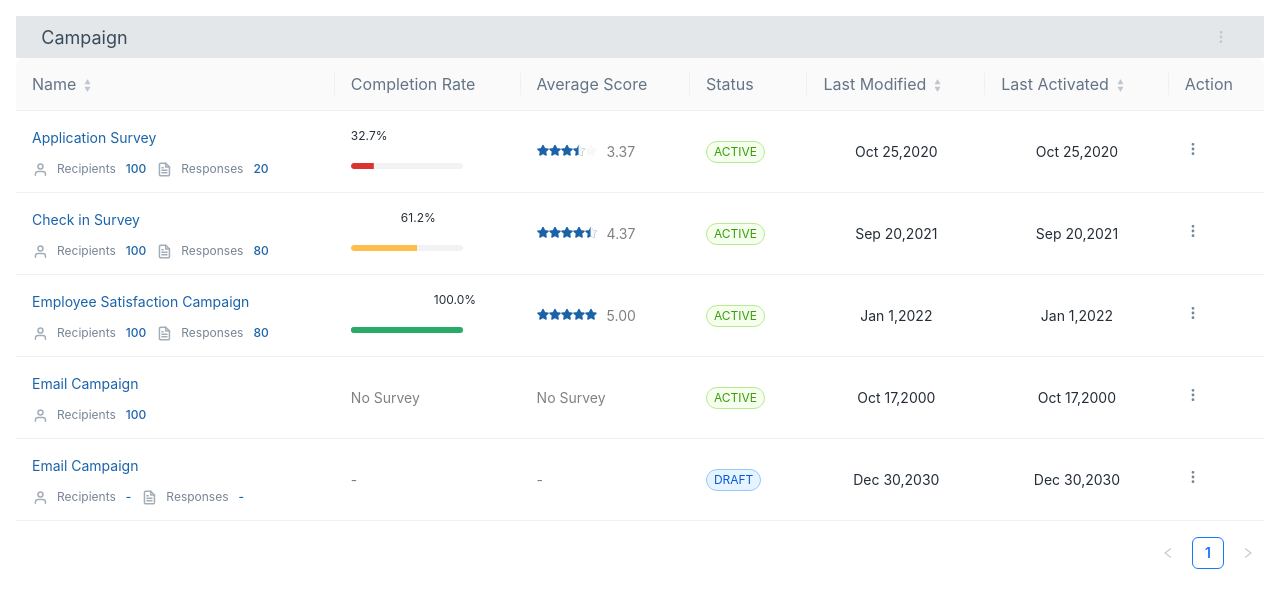
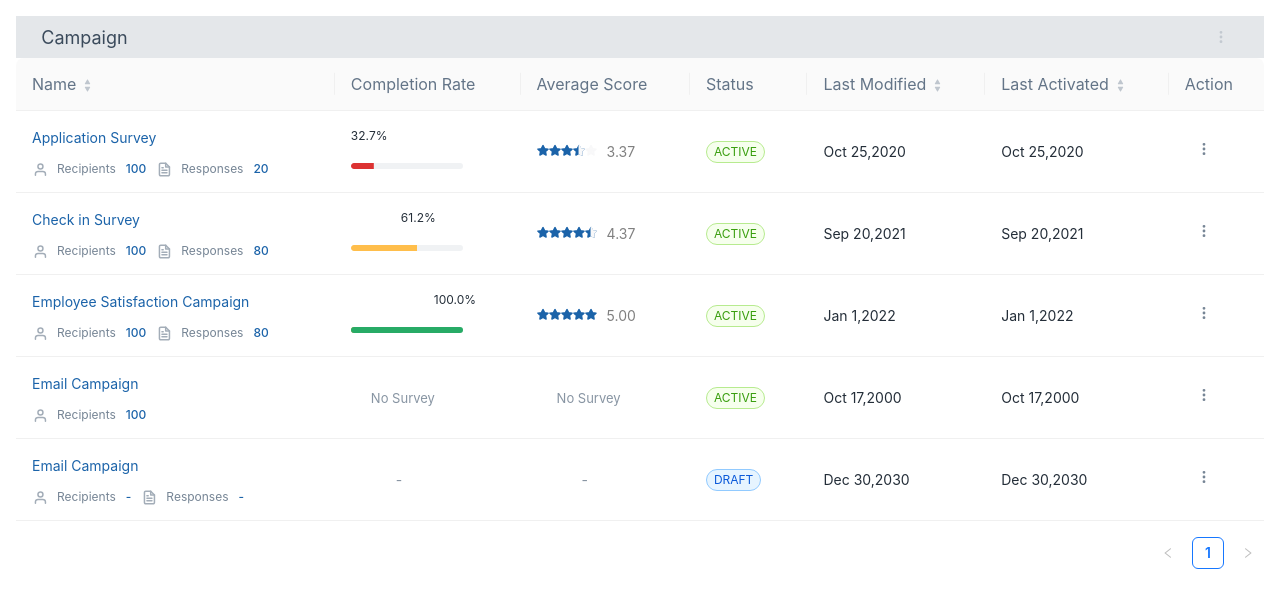
Before and after one commit to VishalGcod/CampaignTable, a React (Create React App) app in the folder campaign-design/: page / in a window 1280 px wide. Shown: the top 608 px of the page. Built offline with nearby package versions, Linux system fonts and the light colour scheme.

Commit message:
table task

```diff
--- a/campaign-design/src/antdTable/antdTableComp.js
+++ b/campaign-design/src/antdTable/antdTableComp.js
@@ -29,7 +29,11 @@ import {
   Date,
   RatingsNumber2,
   RatingsNumber3,
+  NoSurvey,
+  UnderScore,
+  DotDiv,
 } from "../styledComponents/styles";
+
 
 const columns = [
   {
@@ -63,12 +67,11 @@ const columns = [
     render: (_, { tags }) => (
       <>
         {tags.map((tag) => {
-          let color = tag.length > 5 ? 'green' : 'geekblue';
-          if (tag === 'Draft') {
-            color = 'blue';
-          }
-          else{
-            color = 'green';
+          let color = tag.length > 5 ? "green" : "geekblue";
+          if (tag === "Draft") {
+            color = "blue";
+          } else {
+            color = "green";
           }
           return (
             <StatusBtn color={color} key={tag}>
@@ -156,7 +159,7 @@ const data = [
     ),
     tags: ["Active"],
     date: <Date>Oct 25,2020</Date>,
-    action: <HeaderDot />,
+    action: <DotDiv><HeaderDot /></DotDiv>,
   },
   {
     key: "2",
@@ -201,7 +204,7 @@ const data = [
     ),
     tags: ["Active"],
     date: <Date>Sep 20,2021</Date>,
-    action: <HeaderDot />,
+    action: <DotDiv><HeaderDot /></DotDiv>,
   },
   {
     key: "3",
@@ -246,7 +249,7 @@ const data = [
     ),
     tags: ["Active"],
     date: <Date>Jan 1,2022</Date>,
-    action: <HeaderDot />,
+    action: <DotDiv><HeaderDot /></DotDiv>,
   },
   {
     key: "4",
@@ -262,11 +265,11 @@ const data = [
         </SvgsImages>
       </FirstData>
     ),
-    age: <Ratings>No Survey</Ratings>,
-    address: <AvgScore>No Survey</AvgScore>,
+    age: <NoSurvey>No Survey</NoSurvey>,
+    address: <NoSurvey>No Survey</NoSurvey>,
     tags: ["Active"],
     date: <Date>Oct 17,2000</Date>,
-    action: <HeaderDot />,
+    action: <DotDiv><HeaderDot /></DotDiv>,
   },
   {
     key: "5",
@@ -287,12 +290,13 @@ const data = [
         </SvgsImages>
       </FirstData>
     ),
-    age: <Ratings>-</Ratings>,
-    address: <AvgScore>-</AvgScore>,
+    age: <UnderScore>-</UnderScore>,
+    address: <UnderScore>-</UnderScore>,
     tags: ["Draft"],
     date: <Date>Dec 30,2030</Date>,
-    action: <HeaderDot />,
+    action: <DotDiv><HeaderDot /></DotDiv>,
   },
+
 ];
 export const AntdTableComp = () => (
   <div style={{ padding: "0px 16px" }}>
--- a/campaign-design/src/styledComponents/styles.js
+++ b/campaign-design/src/styledComponents/styles.js
@@ -94,6 +94,7 @@ font-size: 14px;
 font-style: normal;
 font-weight: 400;
 line-height: normal;
+display:flex;
 `;
 
 export const RatingsNumber2=styled.div`
@@ -117,3 +118,22 @@ font-style: normal;
 font-weight: 400;
 line-height: normal;
 `;
+export const NoSurvey= styled.div`
+color: var(--grey-t-35, #8895A3);
+font-size: 13px;
+font-style: normal;
+font-weight: 400;
+line-height: normal;
+margin-left:20px;
+`;
+
+export const UnderScore= styled.div`
+color: var(--grey-t-35, #8895A3);
+margin-left:45px;
+`;
+
+export const DotDiv=styled.div`
+display:flex;
+justify-content:center;
+margin-right:25px;
+`;
```
